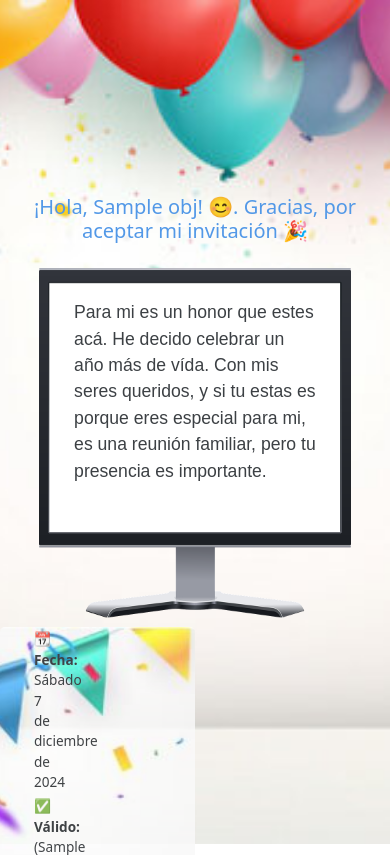
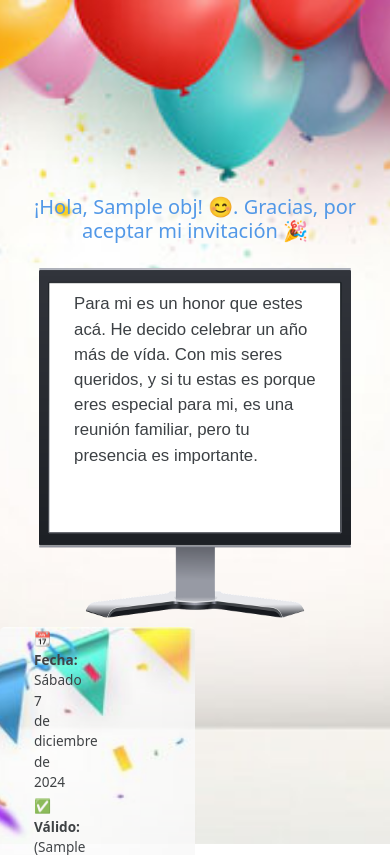
Before and after one commit to ceeck65/birthday, a Django app: template app/templates/invitation.html in a window 390 px wide. Shown: the top 855 px of the page. Run offline with Django 5.2, Linux system fonts and the light colour scheme; the template is opened without the code that fills it: most values are stand-ins (such as "Sample title", 1, 10 or a date in 2020); some web fonts are replaced.

Commit message:
invitation

```diff
--- a/app/templates/invitation.html
+++ b/app/templates/invitation.html
@@ -17,7 +17,6 @@
                 </div>
             </div>
 
-
             <div class="dates">
                 <div class="row">
                     <div class="col-6 col-offset-3">
@@ -33,15 +32,9 @@
                                 <li><strong>📍 Lugar:</strong> El Roble Sector 4, calle Alvarado. Casa de Belén.</li>
                             </ul>
                         </div>
-
-
                     </div>
-
-
                 </div>
             </div>
-
-
         </div>
 
 
@@ -50,7 +43,6 @@
 
 
     <style>
-
         .container {
             margin: 0;
             padding: 0;
@@ -148,8 +140,8 @@
             }
 
             .card-body {
-                padding-top: 8%;
-                font-size: 1.10em;
+                padding-top: 6%;
+                font-size: 1.05em;
             }
 
             li {
```
